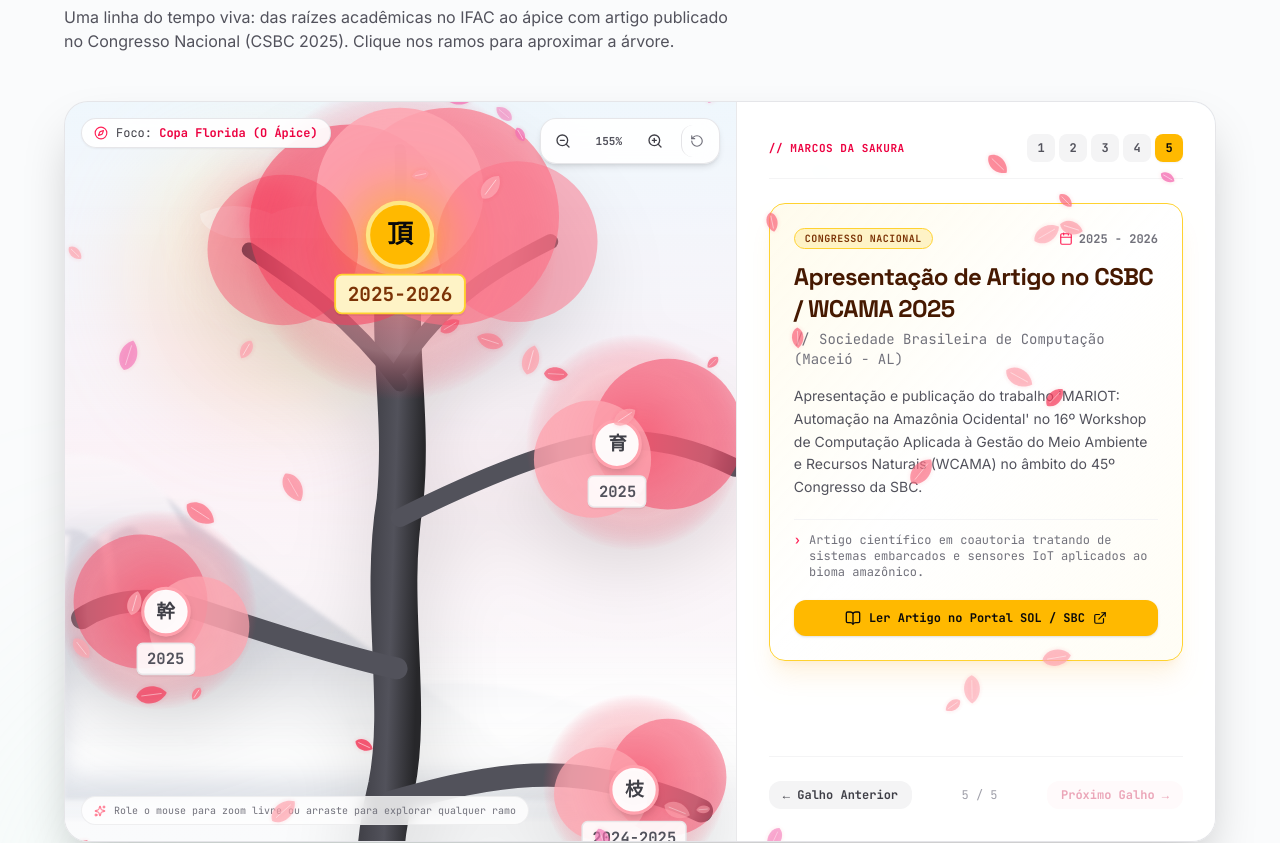
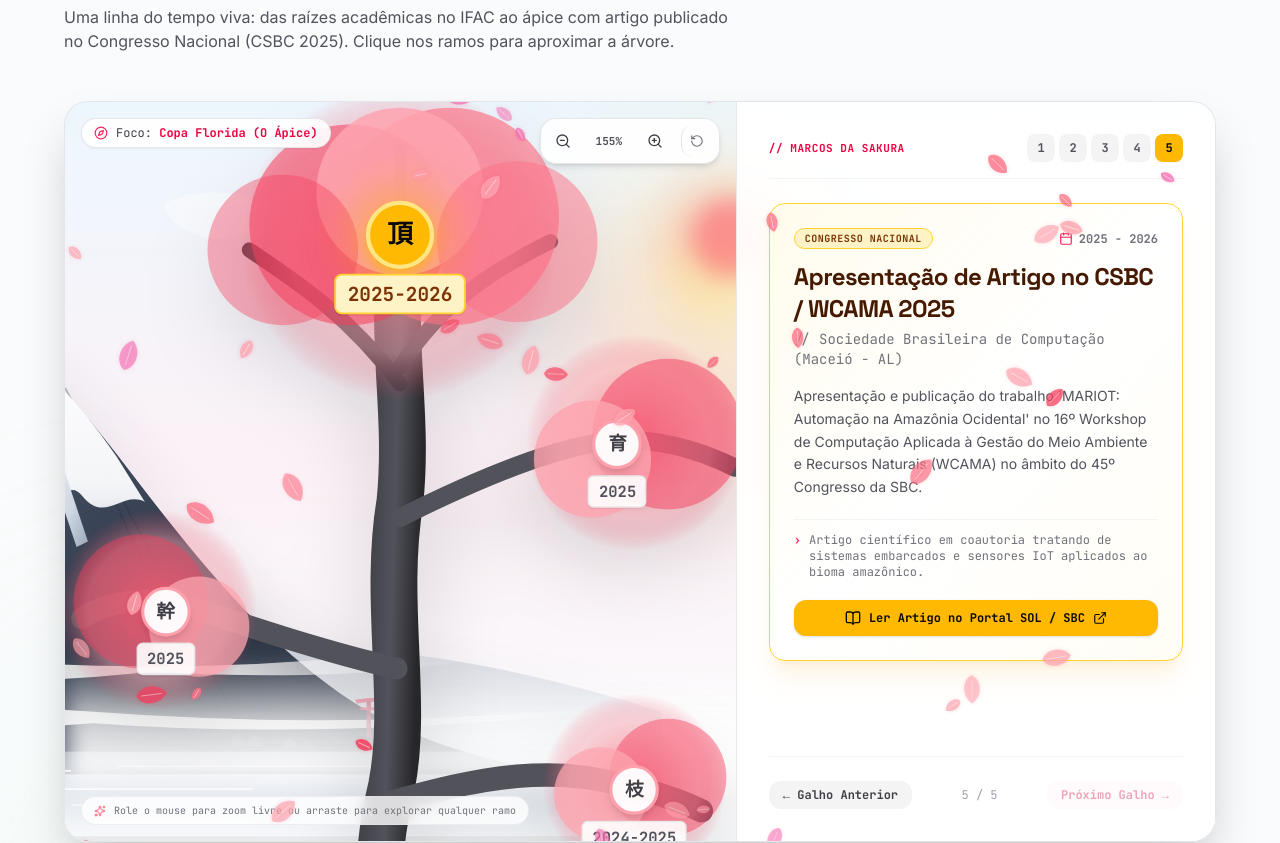
Before and after one commit to StevegitXz/port-al, a React (Vite) app: page / in a window 1280 px wide. Shown: the part 6019-6862 px from the top of the page. Built offline with nearby package versions, Linux system fonts and the light colour scheme.

Commit message:
feat(timeline): overhaul Mount Fuji with authentic stratovolcano geometry, Osawa glacial snow ravines, Lake Kawaguchi, and Sakasa-Fuji water reflection

```diff
--- a/src/components/SakuraTreeTimeline.jsx
+++ b/src/components/SakuraTreeTimeline.jsx
@@ -208,134 +208,216 @@ export default function SakuraTreeTimeline() {
       {/* ========================================================================= */}
       <div className="absolute inset-0 pointer-events-none overflow-hidden select-none">
         {/* Morning Dawn Sky Radiant Gradient */}
-        <div className="absolute inset-0 bg-gradient-to-b from-[#e0f2fe]/40 via-[#fce7f3]/35 to-[#fafbfc] opacity-95"></div>
+        <div className="absolute inset-0 bg-gradient-to-b from-[#e0f2fe]/50 via-[#fce7f3]/40 to-[#fafbfc] opacity-95"></div>
 
-        {/* Japanese Rising Sun (Asahi) with soft atmospheric rings */}
-        <div className="absolute top-8 left-[18%] -translate-x-1/2 w-72 h-72 rounded-full bg-gradient-to-tr from-rose-400/20 via-amber-200/25 to-transparent blur-2xl"></div>
-        <div className="absolute top-16 left-[18%] -translate-x-1/2 w-32 h-32 rounded-full bg-rose-400/25 blur-xl"></div>
-        <div className="absolute top-20 left-[18%] -translate-x-1/2 w-16 h-16 rounded-full bg-rose-500/30 blur-sm"></div>
+        {/* Diamond Dawn Sun (Hinode) Glowing Behind Mount Fuji's Shoulder */}
+        <div className="absolute top-12 left-[58%] -translate-x-1/2 w-80 h-80 rounded-full bg-gradient-to-tr from-rose-500/25 via-amber-200/35 to-transparent blur-3xl"></div>
+        <div className="absolute top-20 left-[58%] -translate-x-1/2 w-36 h-36 rounded-full bg-gradient-to-br from-rose-500/40 via-amber-300/30 to-transparent blur-xl"></div>
+        <div className="absolute top-24 left-[58%] -translate-x-1/2 w-20 h-20 rounded-full bg-rose-500/40 blur-md"></div>
 
         {/* Stylized Floating Japanese Kasumi / Kumo Clouds */}
-        <div className="absolute top-12 left-0 right-0 h-40 opacity-40">
+        <div className="absolute top-10 left-0 right-0 h-44 opacity-45 pointer-events-none">
           <svg viewBox="0 0 1200 200" className="w-full h-full" fill="none">
             <path
-              d="M 50 80 Q 90 60 140 80 Q 180 60 230 80 L 320 80 Q 350 95 320 110 L 90 110 Q 50 100 50 80 Z"
+              d="M 60 70 Q 110 45 170 70 Q 220 45 280 70 L 380 70 Q 420 90 380 110 L 110 110 Q 60 95 60 70 Z"
+              fill="#ffffff"
+              opacity="0.85"
+            />
+            <path
+              d="M 820 35 Q 870 15 930 35 Q 990 15 1060 35 L 1140 35 Q 1170 55 1140 70 L 890 70 Q 820 60 820 35 Z"
               fill="#ffffff"
               opacity="0.8"
-            />
-            <path
-              d="M 750 40 Q 790 20 840 40 Q 890 20 950 40 L 1050 40 Q 1080 55 1050 70 L 800 70 Q 750 60 750 40 Z"
-              fill="#ffffff"
-              opacity="0.75"
             />
           </svg>
         </div>
 
         {/* Migrating Japanese Cranes (Tsuru) Silhouette Flock in the Dawn Sky */}
-        <div className="absolute top-14 right-[25%] opacity-35 filter blur-[0.4px]">
-          <svg viewBox="0 0 180 80" className="w-36 h-auto" fill="#475569">
-            {/* Lead Crane */}
+        <div className="absolute top-16 right-[22%] opacity-45 filter blur-[0.3px]">
+          <svg viewBox="0 0 180 80" className="w-40 h-auto" fill="#334155">
             <path d="M 40 20 Q 50 15 60 22 Q 45 28 35 25 Q 25 18 15 22 Q 30 18 40 20 Z" />
-            {/* Follower 1 */}
             <path d="M 80 32 Q 88 28 96 34 Q 84 38 76 36 Q 68 30 60 34 Q 72 30 80 32 Z" />
-            {/* Follower 2 */}
             <path d="M 120 45 Q 127 41 134 47 Q 123 50 116 48 Q 109 43 102 47 Q 112 43 120 45 Z" />
-            {/* Follower 3 */}
             <path d="M 150 58 Q 155 55 160 59 Q 152 62 147 60 Q 142 56 137 59 Q 144 56 150 58 Z" />
           </svg>
         </div>
 
-        {/* HIGH-FIDELITY MOUNT FUJI & SURROUNDING LANDSCAPE (Soft Depth-of-Field Blur) */}
+        {/* HIGH-FIDELITY MONUMENTAL MOUNT FUJI & LAKE SCENERY */}
         <div
-          className="absolute bottom-10 left-1/2 -translate-x-1/2 w-[850px] sm:w-[1150px] transition-transform duration-700 ease-out filter blur-[2px] opacity-35"
+          className="absolute bottom-6 left-1/2 -translate-x-1/2 w-[980px] sm:w-[1320px] transition-transform duration-700 ease-out opacity-90 filter blur-[0.5px] drop-shadow-[0_20px_40px_rgba(15,23,42,0.12)]"
           style={{
             transform: `translateX(calc(-50% + ${pan.x * 0.08}px)) translateY(${pan.y * 0.08}px) scale(${1 + (zoom - 1) * 0.06})`,
           }}
         >
-          <svg viewBox="0 0 1200 500" className="w-full h-auto" fill="none">
+          <svg viewBox="0 0 1200 520" className="w-full h-auto" fill="none">
             <defs>
-              {/* Sunlit Flank of Mount Fuji */}
-              <linearGradient id="fujiLightFlank" x1="0%" y1="0%" x2="100%" y2="100%">
-                <stop offset="0%" stopColor="#cbd5e1" stopOpacity="0.85" />
-                <stop offset="50%" stopColor="#94a3b8" stopOpacity="0.65" />
-                <stop offset="100%" stopColor="#64748b" stopOpacity="0.3" />
+              {/* Eastern Sunlit Volcanic Flank */}
+              <linearGradient id="fujiEastSunlit" x1="0%" y1="0%" x2="100%" y2="100%">
+                <stop offset="0%" stopColor="#64748b" />
+                <stop offset="40%" stopColor="#475569" />
+                <stop offset="100%" stopColor="#334155" />
               </linearGradient>
 
-              {/* Shaded Ravine Flank of Mount Fuji */}
-              <linearGradient id="fujiShadowFlank" x1="0%" y1="0%" x2="100%" y2="100%">
-                <stop offset="0%" stopColor="#94a3b8" stopOpacity="0.85" />
-                <stop offset="60%" stopColor="#64748b" stopOpacity="0.6" />
-                <stop offset="100%" stopColor="#475569" stopOpacity="0.25" />
+              {/* Western Deep Twilight Shadow Flank */}
+              <linearGradient id="fujiWestShadow" x1="0%" y1="0%" x2="100%" y2="100%">
+                <stop offset="0%" stopColor="#334155" />
+                <stop offset="50%" stopColor="#1e293b" />
+                <stop offset="100%" stopColor="#0f172a" />
               </linearGradient>
 
-              {/* Pure Snow Cap with Natural Albedo */}
-              <linearGradient id="fujiSnowCap" x1="50%" y1="0%" x2="50%" y2="100%">
-                <stop offset="0%" stopColor="#ffffff" stopOpacity="0.98" />
-                <stop offset="60%" stopColor="#f8fafc" stopOpacity="0.9" />
-                <stop offset="100%" stopColor="#e2e8f0" stopOpacity="0.6" />
+              {/* Pure Snow Cap Highlight */}
+              <linearGradient id="snowHighlightGrad" x1="50%" y1="0%" x2="50%" y2="100%">
+                <stop offset="0%" stopColor="#ffffff" stopOpacity="1" />
+                <stop offset="60%" stopColor="#f8fafc" stopOpacity="0.98" />
+                <stop offset="100%" stopColor="#e2e8f0" stopOpacity="0.88" />
               </linearGradient>
 
-              {/* Misty Foothills Gradient */}
-              <linearGradient id="foothillGrad" x1="0%" y1="0%" x2="0%" y2="100%">
-                <stop offset="0%" stopColor="#94a3b8" stopOpacity="0.4" />
-                <stop offset="100%" stopColor="#cbd5e1" stopOpacity="0.05" />
+              {/* Shaded Glacial Ravines Snow */}
+              <linearGradient id="snowShadowGrad" x1="0%" y1="0%" x2="100%" y2="100%">
+                <stop offset="0%" stopColor="#e2e8f0" />
+                <stop offset="50%" stopColor="#cbd5e1" />
+                <stop offset="100%" stopColor="#94a3b8" />
+              </linearGradient>
+
+              {/* Lake Water Surface Gradient */}
+              <linearGradient id="lakeWaterGrad" x1="0%" y1="0%" x2="0%" y2="100%">
+                <stop offset="0%" stopColor="#cbd5e1" stopOpacity="0.5" />
+                <stop offset="40%" stopColor="#e2e8f0" stopOpacity="0.75" />
+                <stop offset="100%" stopColor="#f8fafc" stopOpacity="0.95" />
+              </linearGradient>
+
+              {/* Kasumi Mist Ribbon Gradient */}
+              <linearGradient id="kasumiMistGrad" x1="0%" y1="0%" x2="100%" y2="0%">
+                <stop offset="0%" stopColor="#ffffff" stopOpacity="0" />
+                <stop offset="25%" stopColor="#ffffff" stopOpacity="0.85" />
+                <stop offset="75%" stopColor="#ffffff" stopOpacity="0.85" />
+                <stop offset="100%" stopColor="#ffffff" stopOpacity="0" />
               </linearGradient>
             </defs>
 
-            {/* 1. Mount Fuji Base & Volcano Slopes */}
-            {/* Shaded Western Slope */}
+            {/* 1. DISTANT MOUNTAIN RANGES (Hakone / Southern Alps Ridge) */}
             <path
-              d="M 600 130 C 650 130 680 150 730 200 L 1120 480 L 600 480 Z"
-              fill="url(#fujiShadowFlank)"
+              d="M 0 420 Q 200 350 400 380 Q 560 410 700 370 Q 920 320 1200 410 L 1200 520 L 0 520 Z"
+              fill="#94a3b8"
+              opacity="0.35"
             />
-            {/* Sunlit Eastern Slope */}
             <path
-              d="M 80 480 L 470 200 C 520 150 550 130 600 130 L 600 480 Z"
-              fill="url(#fujiLightFlank)"
+              d="M 0 440 Q 280 380 520 425 Q 780 470 1020 395 L 1200 440 L 1200 520 L 0 520 Z"
+              fill="#cbd5e1"
+              opacity="0.5"
             />
 
-            {/* 2. Jagged Stratovolcano Snow Cap with Glacial Ravines */}
+            {/* 2. THE MAJESTIC STRATOVOLCANO CONE OF MOUNT FUJI */}
+            {/* Western Face (Midnight Shadow) */}
             <path
-              d="M 500 170
-                 C 520 150 545 130 600 130
-                 C 655 130 680 150 700 170
-                 L 725 215
-                 C 705 205 690 225 675 210
-                 C 660 190 645 230 625 215
-                 C 605 195 595 220 575 205
-                 C 555 190 540 225 520 210
-                 C 505 195 490 220 475 215 Z"
-              fill="url(#fujiSnowCap)"
+              d="M 600 104 C 645 104 675 125 710 170 C 765 240 825 325 905 385 C 970 435 1050 455 1120 465 L 600 465 Z"
+              fill="url(#fujiWestShadow)"
             />
-            {/* Deep Snow Ravine Tongues flowing down slopes */}
-            <path d="M 545 205 L 530 270 L 540 275 L 555 208 Z" fill="#ffffff" opacity="0.65" />
-            <path d="M 590 215 L 585 295 L 595 300 L 605 212 Z" fill="#ffffff" opacity="0.75" />
-            <path d="M 645 210 L 655 280 L 645 285 L 635 215 Z" fill="#ffffff" opacity="0.6" />
+            {/* Eastern Face (Sunlit Basalt) */}
+            <path
+              d="M 80 465 C 150 455 230 435 295 385 C 375 325 435 240 490 170 C 525 125 555 104 600 104 L 600 465 Z"
+              fill="url(#fujiEastSunlit)"
+            />
 
-            {/* 3. Layered Midground Foothills (Hakone / Yamanashi Ridges) */}
+            {/* Geological Volcanic Ridge Facets (Giving Authentic 3D Volume) */}
+            <path d="M 600 104 L 590 260 L 575 380 L 565 465 L 600 465 Z" fill="#1e293b" opacity="0.3" />
+            <path d="M 600 104 L 620 260 L 640 380 L 655 465 L 600 465 Z" fill="#0f172a" opacity="0.4" />
+            <path d="M 525 125 L 470 250 L 415 370 L 350 465 Z" stroke="#64748b" strokeWidth="1.5" opacity="0.25" />
+            <path d="M 675 125 L 730 250 L 785 370 L 850 465 Z" stroke="#0f172a" strokeWidth="1.5" opacity="0.3" />
+
+            {/* 3. ICONIC SNOW CAP (YUKIGESHO) WITH CASPER GLACIAL VALLEYS */}
+            {/* Base Snow Cap Shield */}
             <path
-              d="M 0 460 Q 200 370 420 410 Q 640 450 860 380 Q 1040 330 1200 420 L 1200 500 L 0 500 Z"
-              fill="url(#foothillGrad)"
+              d="M 480 185
+                 C 515 135 545 104 565 98
+                 C 585 94 615 94 635 98
+                 C 655 104 685 135 720 185
+                 L 745 225
+                 C 725 215 710 245 690 220
+                 C 670 195 655 270 635 240
+                 C 615 210 600 315 585 275
+                 C 570 235 555 285 535 245
+                 C 515 205 500 240 480 215
+                 Z"
+              fill="url(#snowHighlightGrad)"
+            />
+
+            {/* Radial Glacial Snow Chutes Cutting Down the Rock Valleys */}
+            {/* Chute 1 (Left flank) */}
+            <path d="M 495 195 L 470 245 L 482 250 L 505 200 Z" fill="#ffffff" opacity="0.9" />
+            {/* Chute 2 (Inner left) */}
+            <path d="M 525 220 L 510 280 L 522 285 L 535 225 Z" fill="#ffffff" opacity="0.95" />
+            {/* Chute 3 (Deep Western Osawa Valley - Famous Great Ravine) */}
+            <path d="M 560 235 L 550 325 L 565 330 L 575 240 Z" fill="#ffffff" />
+            <path d="M 550 325 L 545 355 L 555 358 L 560 327 Z" fill="#ffffff" opacity="0.8" />
+            {/* Chute 4 (Deep Center Spine) */}
+            <path d="M 590 245 L 595 340 L 608 342 L 602 248 Z" fill="url(#snowHighlightGrad)" />
+            {/* Chute 5 (Inner right) */}
+            <path d="M 625 230 L 638 300 L 648 297 L 635 225 Z" fill="url(#snowShadowGrad)" />
+            {/* Chute 6 (Outer right) */}
+            <path d="M 665 205 L 685 265 L 695 260 L 675 200 Z" fill="url(#snowShadowGrad)" />
+
+            {/* Summit Crater Rim (Ken-ga-mine Highest Peak & Caldera Depression) */}
+            <path
+              d="M 555 100
+                 Q 570 93 585 94
+                 Q 600 99 615 99
+                 Q 630 94 645 100
+                 L 645 108
+                 Q 630 102 615 106
+                 Q 600 106 585 101
+                 Q 570 100 555 106 Z"
+              fill="#ffffff"
+            />
+            {/* Crater Interior Shadow Rim */}
+            <ellipse cx="600" cy="102" rx="42" ry="4" fill="#64748b" opacity="0.45" />
+
+            {/* 4. KASUMI MIST BANDS (Traditional Japanese Floating Ribbon Mist) */}
+            <path
+              d="M 150 360 Q 350 340 550 360 Q 750 380 950 360 L 1050 360 Q 950 385 750 375 Q 550 395 350 375 Q 150 385 150 360 Z"
+              fill="url(#kasumiMistGrad)"
             />
             <path
-              d="M 0 430 Q 300 360 600 420 Q 900 480 1200 390 L 1200 500 L 0 500 Z"
-              fill="#cbd5e1"
-              opacity="0.3"
+              d="M 300 410 Q 500 395 700 410 Q 900 425 1100 410 L 1150 410 Q 900 435 700 420 Q 500 435 300 420 Z"
+              fill="url(#kasumiMistGrad)"
             />
 
-            {/* 4. Cultural Landscape Silhouettes in the Distance */}
+            {/* 5. LAKE KAWAGUCHI WATER SURFACE & SAKASA-FUJI (INVERTED REFLECTION) */}
+            <rect x="0" y="445" width="1200" height="75" fill="url(#lakeWaterGrad)" />
+
+            {/* Inverted Shimmering Reflection of Mount Fuji in Calm Water */}
+            <g opacity="0.28" transform="translate(0, 930) scale(1, -0.45)">
+              <path
+                d="M 600 104 C 645 104 675 125 710 170 C 765 240 825 325 905 385 C 970 435 1050 455 1120 465 L 80 465 C 150 455 230 435 295 385 C 375 325 435 240 490 170 C 525 125 555 104 600 104 Z"
+                fill="#475569"
+              />
+              <path
+                d="M 480 185 C 515 135 545 104 565 98 C 585 94 615 94 635 98 C 655 104 685 135 720 185 L 745 225 L 480 225 Z"
+                fill="#ffffff"
+              />
+            </g>
+
+            {/* Horizontal Water Ripple Lines on the Lake */}
+            <line x1="180" y1="455" x2="380" y2="455" stroke="#ffffff" strokeWidth="1.2" opacity="0.75" />
+            <line x1="420" y1="462" x2="680" y2="462" stroke="#ffffff" strokeWidth="1.5" opacity="0.85" />
+            <line x1="720" y1="458" x2="960" y2="458" stroke="#ffffff" strokeWidth="1.2" opacity="0.7" />
+            <line x1="280" y1="472" x2="520" y2="472" stroke="#ffffff" strokeWidth="1.2" opacity="0.6" />
+            <line x1="560" y1="478" x2="840" y2="478" stroke="#ffffff" strokeWidth="1.5" opacity="0.8" />
+            <line x1="120" y1="488" x2="420" y2="488" stroke="#ffffff" strokeWidth="1" opacity="0.5" />
+            <line x1="680" y1="492" x2="1020" y2="492" stroke="#ffffff" strokeWidth="1.2" opacity="0.65" />
+
+            {/* 6. CULTURAL LANDMARKS IN THE FOREGROUND SHORELINE */}
             {/* Chureito Style 5-Tier Pagoda on Left Ridge */}
-            <g transform="translate(180, 360) scale(0.65)" opacity="0.6" fill="#475569">
+            <g transform="translate(180, 365) scale(0.7)" opacity="0.75" fill="#1e293b">
               {/* Spire */}
-              <rect x="23" y="0" width="2" height="18" />
+              <rect x="23" y="0" width="2" height="18" fill="#475569" />
               {/* Tier 5 */}
-              <polygon points="24,18 8,24 40,24" />
+              <polygon points="24,18 7,24 41,24" />
               <rect x="18" y="24" width="12" height="6" />
               {/* Tier 4 */}
-              <polygon points="24,30 5,37 43,37" />
+              <polygon points="24,30 4,37 44,37" />
               <rect x="17" y="37" width="14" height="6" />
               {/* Tier 3 */}
-              <polygon points="24,43 2,51 46,51" />
+              <polygon points="24,43 1,51 47,51" />
               <rect x="16" y="51" width="16" height="7" />
               {/* Tier 2 */}
               <polygon points="24,58 0,67 48,67" />
@@ -344,26 +426,32 @@ export default function SakuraTreeTimeline() {
               <rect x="12" y="75" width="24" height="15" />
             </g>
 
-            {/* Distant Torii Gate in the Shore Mist */}
-            <g transform="translate(880, 395) scale(0.7)" opacity="0.5" fill="#475569">
-              <rect x="2" y="5" width="46" height="4" rx="1" />
-              <rect x="6" y="12" width="38" height="3" />
-              <rect x="12" y="5" width="4" height="35" />
-              <rect x="34" y="5" width="4" height="35" />
+            {/* Traditional Vermillion Torii Gate on Shore Mist */}
+            <g transform="translate(930, 395) scale(0.85)" opacity="0.85">
+              {/* Upper Kasagi lintel */}
+              <path d="M 0 5 Q 25 1 50 5 L 48 9 Q 25 5 2 9 Z" fill="#e11d48" />
+              {/* Tie beam Shimaki */}
+              <rect x="5" y="13" width="40" height="3" fill="#e11d48" />
+              {/* Left Pillar */}
+              <rect x="12" y="6" width="4.5" height="38" rx="1" fill="#be123c" />
+              {/* Right Pillar */}
+              <rect x="33.5" y="6" width="4.5" height="38" rx="1" fill="#be123c" />
+              {/* Center Plaque Gakuzuka */}
+              <rect x="23" y="9" width="4" height="5" fill="#1e293b" />
             </g>
 
-            {/* Distant Japanese Pine Groves (Matsu) on Foothill Ridges */}
-            <g opacity="0.45" fill="#64748b">
-              <path d="M 320 410 Q 325 395 330 410 Q 335 390 342 410 Q 350 400 355 410 Z" />
-              <path d="M 360 415 Q 365 398 372 415 Q 378 395 385 415 Z" />
-              <path d="M 720 425 Q 726 405 734 425 Q 740 408 748 425 Z" />
-              <path d="M 755 430 Q 762 412 770 430 Q 778 415 785 430 Z" />
+            {/* Japanese Shore Pines (Matsu) Groves with Characteristic Curved Crowns */}
+            <g opacity="0.65" fill="#334155">
+              <path d="M 280 435 Q 285 415 292 435 Q 298 410 306 435 Q 314 418 322 435 Z" />
+              <path d="M 330 440 Q 336 422 344 440 Q 350 416 358 440 Z" />
+              <path d="M 820 440 Q 826 418 834 440 Q 840 422 848 440 Z" />
+              <path d="M 865 442 Q 872 425 880 442 Q 888 428 895 442 Z" />
             </g>
           </svg>
         </div>
 
-        {/* Ethereal Morning Mist Bands Rising from Lake */}
-        <div className="absolute bottom-16 left-0 right-0 h-36 bg-gradient-to-t from-white via-white/80 to-transparent blur-md"></div>
+        {/* Ethereal Morning Mist Bands Rising from Lake Shore */}
+        <div className="absolute bottom-14 left-0 right-0 h-32 bg-gradient-to-t from-white via-white/80 to-transparent blur-md"></div>
       </div>
 
       {/* FALLING SAKURA PETALS OVERLAY (Over scenic tree & Mount Fuji viewport) */}
```
